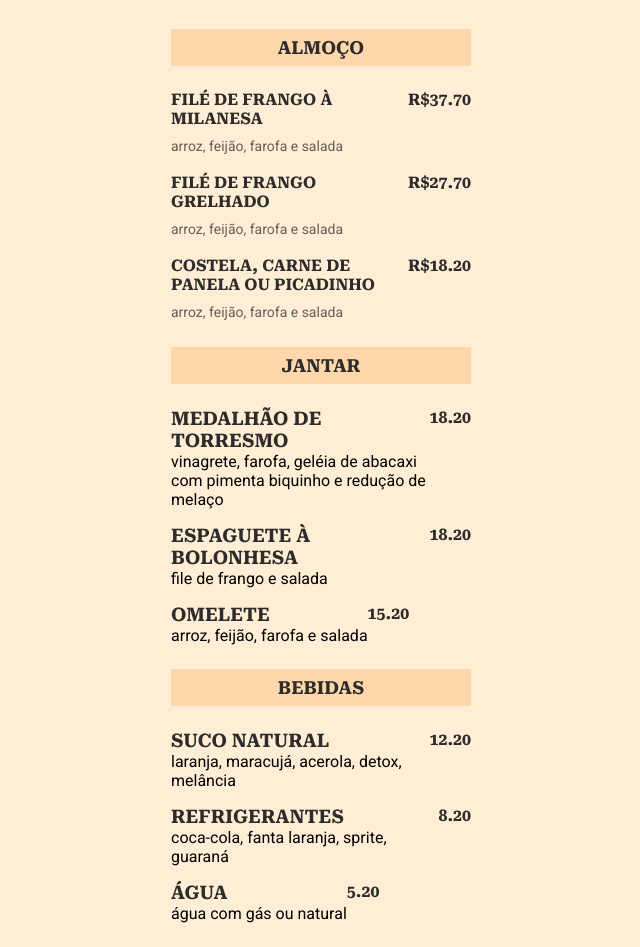
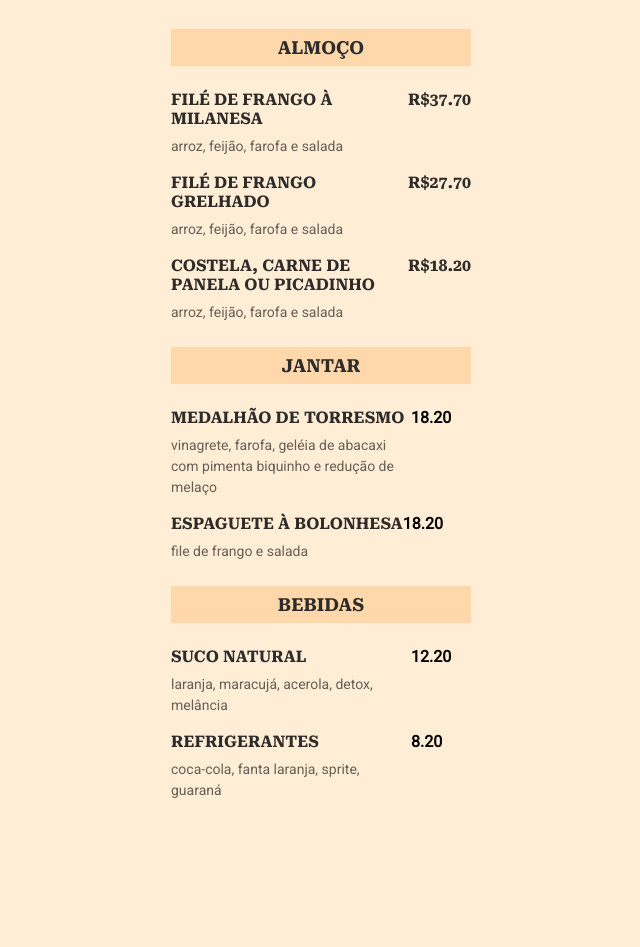
Before and after one commit to Amandatec/maratona_explorer2022, a plain HTML site: page index.html in a window 1280 px wide. Shown: the part 104-1051 px from the top of the page, without its empty margins (319-959 px from the left). After the commit the page ends 929 px from the top, so only its background shows below. Drawn offline with Linux system fonts and the light colour scheme.

Commit message:
alteração no menu

```diff
--- a/index.html
+++ b/index.html
@@ -45,7 +45,6 @@
           </div>
           <strong class="price">R$18.20</strong>
         </li>
-
       </ul>
     </section>
 
@@ -53,61 +52,43 @@
       <h2>jantar</h2>
       <ul>
         <li>
-        <div>
+          <div class="details">
             <h3>Medalhão de torresmo</h3>
-          <p  class="descrption">vinagrete, farofa, geléia de abacaxi com pimenta biquinho e redução de melaço</p>
+            <p >vinagrete, farofa, geléia de abacaxi com pimenta biquinho e redução de melaço</p>
           </div>
-        <strong class="price">18.20</strong>
+          <strong>18.20</strong>
         </li>
 
         <li>
-        <div>
+          <div class="details">
           <h3>Espaguete à bolonhesa</h3>
-          <p  class="descrption">file de frango e salada</p>
+          <p>file de frango e salada</p>
           </div>
-        <strong class="price">18.20</strong>
-        </li>
-
-        <li>
-        <div>
-          <h3>Omelete</h3>
-          <p  class="descrption">arroz, feijão, farofa e salada</p>
-        </div>
-        <strong class="price">15.20</strong>
+          <strong>18.20</strong>
         </li>
       </ul>
-
     </section>
 
     <section>
       <h2>bebidas</h2>
       <ul>
         <li>
-        <div>
+          <div class="details">
             <h3>suco natural</h3>
-          <p  class="descrption">laranja, maracujá, acerola, detox, melância</p>
+            <p>laranja, maracujá, acerola, detox, melância</p>
           </div>
-        <strong class="price">12.20</strong>
+          <strong>12.20</strong>
         </li>
 
         <li>
-        <div>
+          <div class="details">
             <h3>refrigerantes</h3>
-          <p  class="descrption">coca-cola, fanta laranja, sprite, guaraná</p>
+            <p>coca-cola, fanta laranja, sprite, guaraná</p>
           </div>
-        <strong class="price">8.20</strong>
-        </li>
-
-        <li>
-        <div>
-          <h3>água</h3>
-          <p  class="descrption">água com gás ou natural</p>
-        </div>
-        <strong class="price">5.20</strong>
+          <strong>8.20</strong>
         </li>
       </ul>
-
     </section>
 
-  </bod
+  </body>
 </html>
```
Lines whose indentation alone changed are shown as unchanged.
